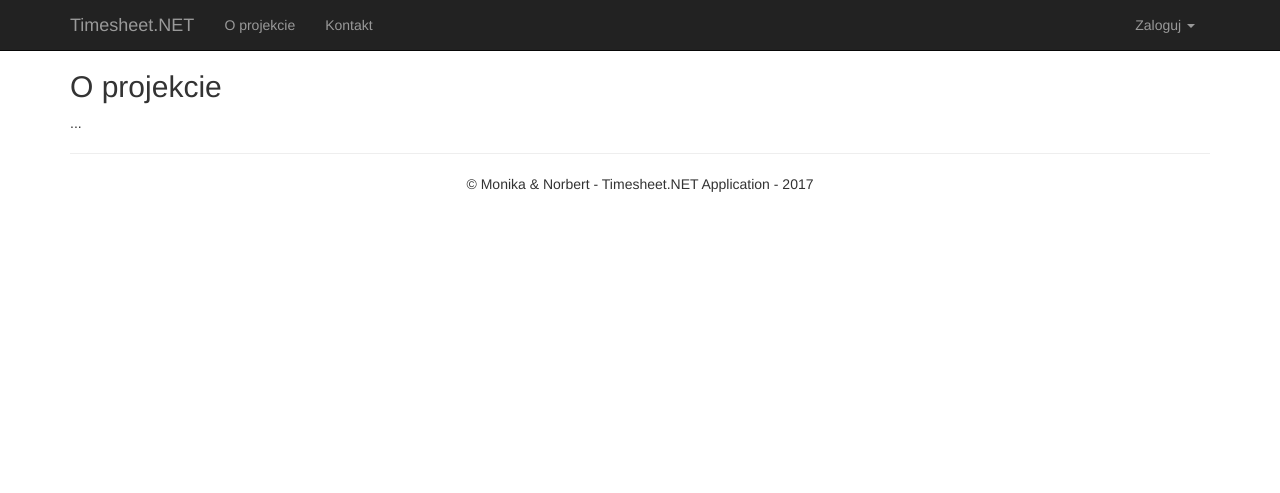
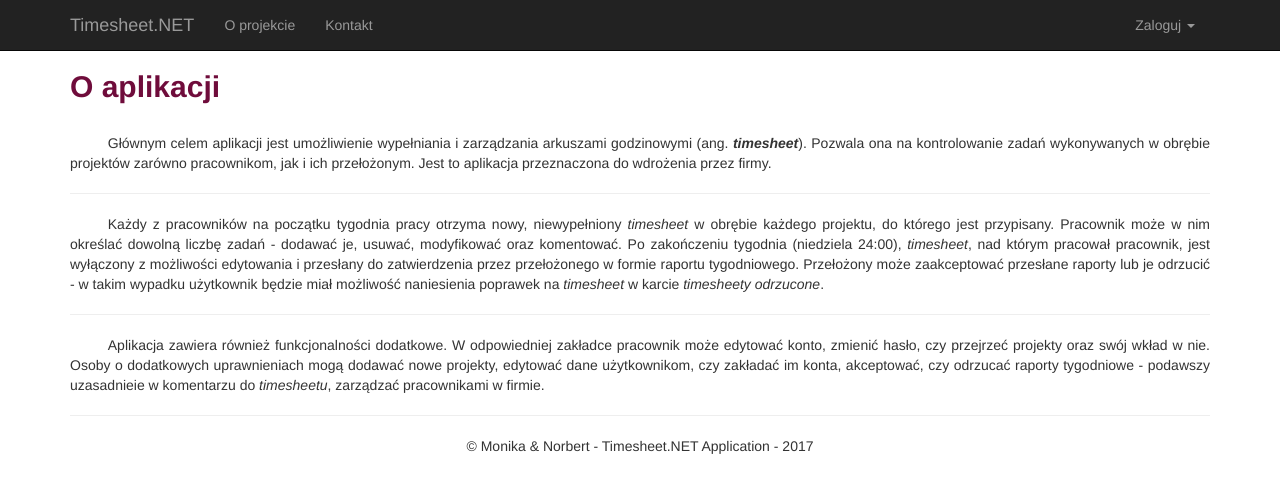
Before and after one commit to Norbitor/timesheet-net, an ASP.NET MVC app: page /Home/About in a window 1280 px wide. Shown: the top 493 px of the page. Run offline with ASP.NET Core 8 and stand-ins for ASP.NET MVC 5, Linux system fonts and the light colour scheme; the project's own start-up code is not run, and a stand-in starts its controllers and pages; some libraries are stand-ins or nearby versions.

Commit message:
Uzupełnienie strony O aplikacji

```diff
--- a/timesheet-net/timesheet-net/Views/Home/About.cshtml
+++ b/timesheet-net/timesheet-net/Views/Home/About.cshtml
@@ -1,6 +1,23 @@
 @{
-    ViewBag.Title = "O projekcie";
+    ViewBag.Title = "O aplikacji";
 }
-<h2>O projekcie</h2>
-
-<p>...</p>
+<h2 style="color:#6f0c3b"><b>O aplikacji</b></h2>
+<br/>
+<p style="text-align:justify; text-indent:1cm">
+    Głównym celem aplikacji jest umożliwienie wypełniania i zarządzania arkuszami godzinowymi (ang. <i><b>timesheet</b></i>).
+    Pozwala ona na kontrolowanie zadań wykonywanych
+    w obrębie projektów zarówno pracownikom, jak i ich przełożonym. Jest to aplikacja przeznaczona do wdrożenia przez firmy.
+</p>
+<hr />
+<p style="text-align:justify;text-indent:1cm">
+    Każdy z pracowników na początku tygodnia pracy otrzyma nowy, niewypełniony <i>timesheet</i> w obrębie każdego projektu, do którego jest przypisany.
+    Pracownik może w nim określać dowolną liczbę zadań - dodawać je, usuwać, modyfikować oraz komentować. Po zakończeniu tygodnia (niedziela 24:00), <i>timesheet</i>, nad którym
+    pracował pracownik, jest wyłączony z możliwości edytowania i przesłany do zatwierdzenia przez przełożonego w formie raportu tygodniowego. Przełożony może zaakceptować
+    przesłane raporty lub je odrzucić - w takim wypadku użytkownik będzie miał możliwość naniesienia poprawek na <i>timesheet</i> w karcie <i>timesheety odrzucone</i>.
+</p>
+<hr />
+<p style="text-align:justify;text-indent:1cm">
+    Aplikacja zawiera również funkcjonalności dodatkowe. W odpowiedniej zakładce pracownik może edytować konto, zmienić hasło, czy przejrzeć projekty oraz swój wkład w nie. Osoby o dodatkowych uprawnieniach
+    mogą dodawać nowe projekty, edytować dane użytkownikom, czy zakładać im konta, akceptować, czy odrzucać raporty tygodniowe -
+    podawszy uzasadnieie w komentarzu do <i>timesheetu</i>, zarządzać pracownikami w firmie.
+</p>
--- a/timesheet-net/timesheet-net/Views/Home/Contact.cshtml
+++ b/timesheet-net/timesheet-net/Views/Home/Contact.cshtml
@@ -1,8 +1,9 @@
 @{
     ViewBag.Title = "Kontakt";
 }
-<h2>Kontakt</h2>
 
+<h2 style="color:#6f0c3b"><b>Kontakt</b></h2>
+<br />
 <address>
     Monika: <a href="https://github.com/gradzka/">https://github.com/gradzka/</a> <br />
     Norbert: <a href="https://github.com/Norbitor/">https://github.com/Norbitor/</a> <br />
```
